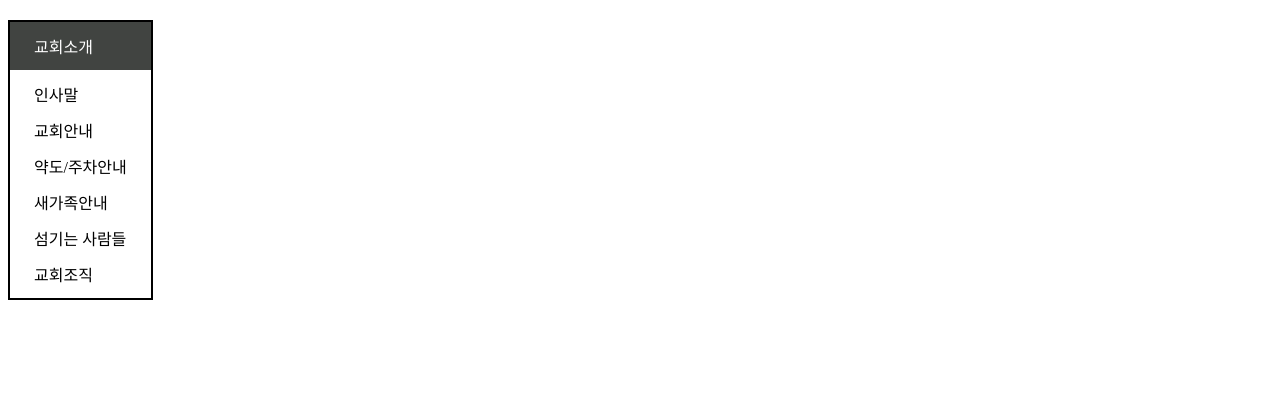
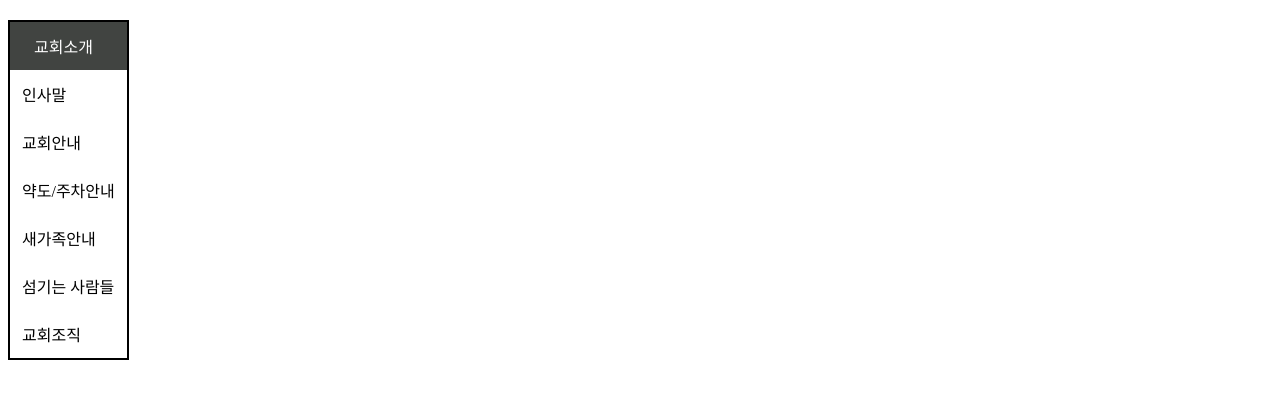
Before and after one commit to Hyunjun-11/church-Fe, a React (Vite) app: page /info in a window 1280 px wide. Shown: the part 316-724 px from the top of the page. Built offline with nearby package versions, Linux system fonts and the light colour scheme; no server answers; a web font is replaced by a local one.

Commit message:
chore : sideNavBar css edit

```diff
--- a/src/components/common/ListBar.jsx
+++ b/src/components/common/ListBar.jsx
@@ -56,8 +56,10 @@ const DropdownItem = styled.div`
 const ListBar = ({ title, list, isOpen, onItemClick = () => {}, type }) => {
   const navigate = useNavigate();
   const [isHighlighted, setIsHighlighted] = useState(false);
+  const [activeItem, setActiveItem] = useState(null);
 
   const handleItemClick = (navi) => {
+    setActiveItem(navi);
     navigate(navi);
     if (onItemClick) {
       onItemClick();
@@ -96,7 +98,10 @@ const ListBar = ({ title, list, isOpen, onItemClick = () => {}, type }) => {
           <div className="list_title">{title}</div>
           <div className="list_list">
             {list.map((item) => (
-              <div key={item.navi} onClick={() => handleItemClick(item.navi)}>
+              <div
+                key={item.navi}
+                onClick={() => handleItemClick(item.navi)}
+                className={activeItem === item.navi ? "active" : ""}>
                 {item.name}
               </div>
             ))}
--- a/src/components/common/NavBarList.css
+++ b/src/components/common/NavBarList.css
@@ -58,14 +58,31 @@
 
   padding: 12px 24px;
 }
-.list_list {
-  padding: 12px 24px;
-  display: grid;
-  gap: 12px;
+.list_list > div {
+  padding: 12px 12px;
+  transition: background 0.5s ease, transform 0.3s ease;
+  display: flex;
+  align-items: center;
 }
+
 .list_list > div:hover {
-  color: rgb(219, 148, 16);
-  text-decoration: underline;
+  background: #f0f0f0;
   cursor: pointer;
-  transition: color 0.4s ease, text-decoration 0.5s ease;
 }
+
+.list_list > div.active {
+  background: #d8e8f8; /* 클릭된 항목의 배경색 */
+  color: black; /* 클릭된 항목의 글자 색상 */
+  font-weight: 600; /* 클릭된 항목의 글자 진하게 */
+  transform: scale(1); /* 클릭된 항목 확대 효과 */
+  box-shadow: 0 4px 8px rgba(0, 0, 0, 0.1); /* 클릭된 항목에 그림자 추가 */
+}
+
+.list_list > div .icon {
+  margin-right: 8px;
+  transition: transform 0.3s ease;
+}
+
+.list_list > div.active .icon {
+  transform: rotate(45deg);
+}
```
